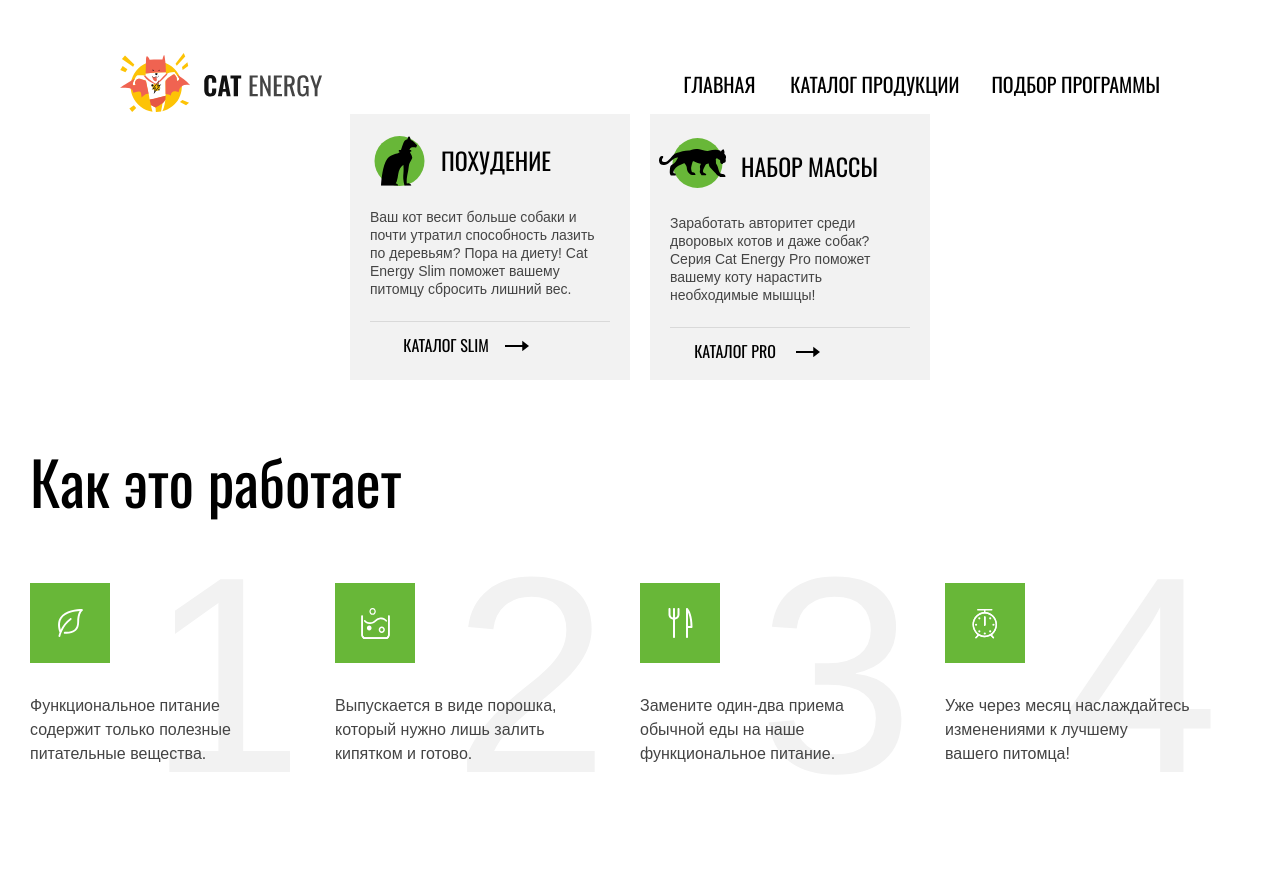
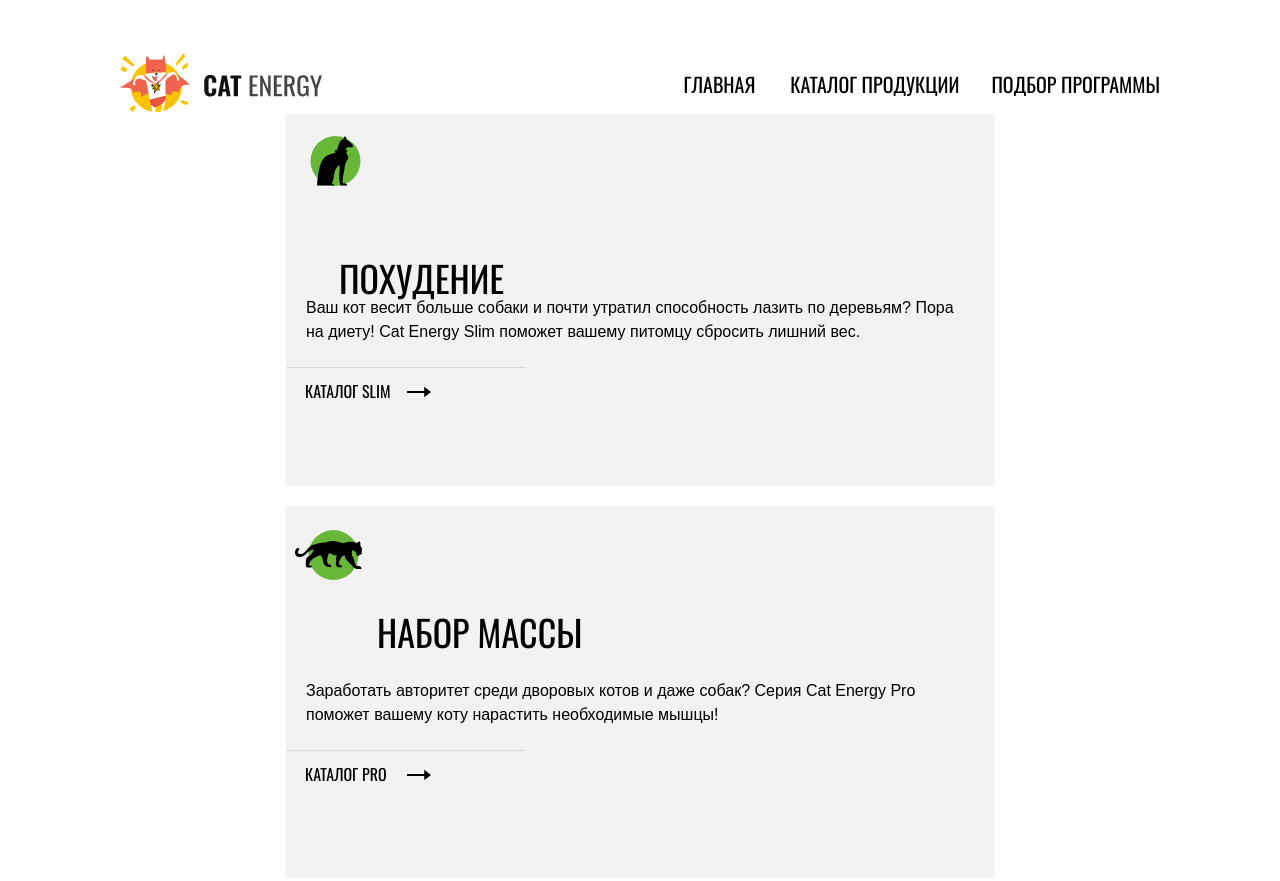
Before and after one commit to Vladislav92spb/media3, a website: page index.html in a window 1280 px wide. Shown: the top 881 px of the page. Drawn offline with nearby package versions, Linux system fonts and the light colour scheme; files that its build step writes are made by us from their sources.

Commit message:
мобильный католог начало

```diff
--- a/scss/component/catalog.scss
+++ b/scss/component/catalog.scss
@@ -18,6 +18,13 @@
         height: 266px;
         background-color: var(--basic_grey, #F2F2F2);
 
+        @media (min-width: 577px) {
+            width: 708px;
+            height: 372px;
+            flex-wrap: nowrap;
+            align-items: flex-start;
+        }
+
     }
 
     &__title {
@@ -35,21 +42,39 @@
         &--pro {
             padding: 30px 52px 29px 91px;
         }
+
+        @media (min-width: 577px) {
+            color: #000;
+            font-size: 36px;
+            line-height: 36px;
+            &--slim {
+                padding: 77px 0 0 53px;
+            }
+
+            &--pro {
+               // padding: 30px 52px 29px 91px;
+            }
+        }
     }
 
     &__subtitle {
         color: var(--special_dark-grey, #444);
         font-family: Arial;
         font-size: 14px;
-        font-style: normal;
         font-weight: 400;
         line-height: 18px;
-        /* 128.571% */
         padding: 0px 33px 23px 20px;
+
+        @media (min-width: 577px) {
+            color: #000;
+            font-size: 16px;
+            line-height: 24px;
+            //padding: 137px 279px 139px 52px;
+
+        }
 
 
 
-        /* 150% */
 
     }
 
```
